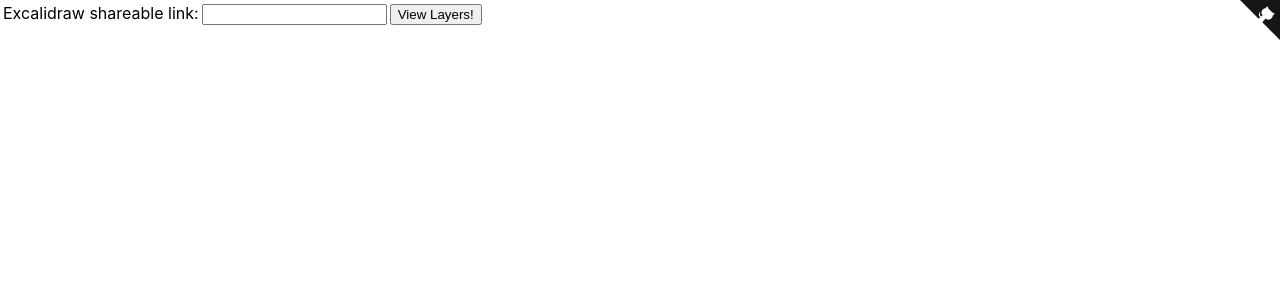
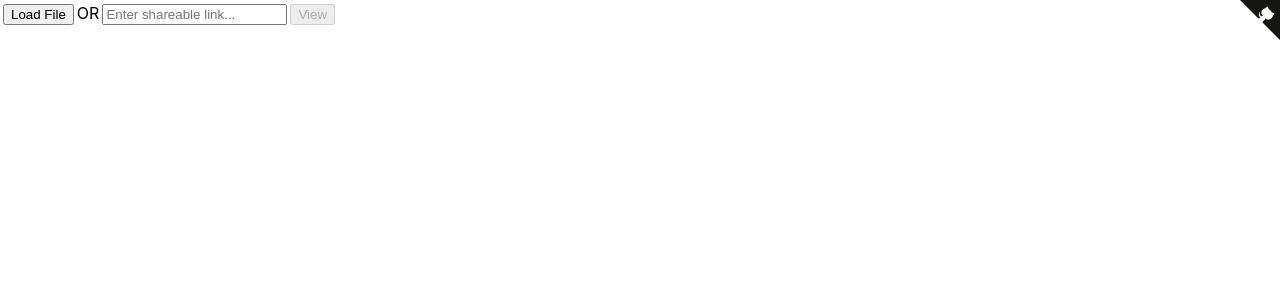
Before and after one commit to dai-shi/excalidraw-layers, a React (Create React App) app: page / in a window 1280 px wide. Shown: the top 300 px of the page. Built offline with nearby package versions, Linux system fonts and the light colour scheme; the HTML template or start-up script is replaced by a standard one.

Commit message:
open load file

```diff
--- a/src/App.tsx
+++ b/src/App.tsx
@@ -6,13 +6,13 @@ import Viewer from "./Viewer";
 import { useLoadElements } from "./useLoadElements";
 
 const App: React.FC = () => {
-  const { loading, elements } = useLoadElements();
+  const { loading, elements, loadData } = useLoadElements();
   if (loading) {
     return <div>Loading...</div>;
   }
   return (
     <div className="App">
-      <Toolbar />
+      <Toolbar elements={elements} loadData={loadData} />
       {elements && <Viewer elements={elements} />}
     </div>
   );
--- a/src/Toolbar.css
+++ b/src/Toolbar.css
@@ -1,14 +1,16 @@
 .Toolbar {
+  margin: 3px;
 }
 
 .Toolbar form {
-  margin: 3px;
+  display: inline;
 }
 
 .Toolbar input {
   margin-left: 3px;
+  margin-right: 3px;
 }
 
 .Toolbar button {
-  margin-left: 3px;
+  margin-right: 3px;
 }
--- a/src/Toolbar.tsx
+++ b/src/Toolbar.tsx
@@ -1,11 +1,19 @@
 import React, { useEffect, useState } from "react";
 
 import "./Toolbar.css";
+import { ExcalidrawElement, NonDeletedExcalidrawElement } from "./excalidraw/src/element/types";
+import { loadFromJSON } from "./excalidraw/src/data/json";
 
-type Props = {};
+const linkRegex = /#json=([0-9]+),?([a-zA-Z0-9_-]*)/;
 
-const Toolbar: React.FC<Props> = () => {
+type Props = {
+  elements: NonDeletedExcalidrawElement[];
+  loadData: (data: { elements: readonly ExcalidrawElement[] }) => void;
+};
+
+const Toolbar: React.FC<Props> = ({ elements, loadData }) => {
   const [showToolbar, setShowToolbar] = useState(false);
+  const [link, setLink] = useState("");
 
   useEffect(() => {
     const hash = window.location.hash.slice(1);
@@ -19,11 +27,14 @@ const Toolbar: React.FC<Props> = () => {
     return null;
   }
 
+  const loadFile = async () => {
+    const data = await loadFromJSON();
+    loadData(data);
+  };
+
   const loadLink = (event: React.FormEvent<HTMLFormElement>) => {
     event.preventDefault();
-    const match = /#json=([0-9]+),?([a-zA-Z0-9_-]*)/.exec(
-      (event.target as any).link.value /* FIXME no-any */
-    );
+    const match = linkRegex.exec(link);
     if (!match) {
       window.alert("Invalid link");
       return;
@@ -34,12 +45,19 @@ const Toolbar: React.FC<Props> = () => {
 
   return (
     <div className="Toolbar">
+      <button type="button" onClick={loadFile} disabled={!!elements}>
+        Load File
+      </button>
+      <span>OR</span>
       <form onSubmit={loadLink}>
-        <label>
-          Excalidraw shareable link:
-          <input name="link" />
-        </label>
-        <button type="submit">View Layers!</button>
+        <input
+          placeholder="Enter shareable link..."
+          value={link}
+          onChange={(e) => setLink(e.target.value)}
+        />
+        <button type="submit" disabled={!linkRegex.test(link)}>
+          View
+        </button>
       </form>
     </div>
   );
--- a/src/useLoadElements.ts
+++ b/src/useLoadElements.ts
@@ -1,14 +1,19 @@
-import { useEffect, useState } from "react";
+import { useCallback, useEffect, useState } from "react";
 
 import { importFromBackend } from "./excalidraw/src/data";
 import { getNonDeletedElements } from "./excalidraw/src/element";
-import { NonDeletedExcalidrawElement } from "./excalidraw/src/element/types";
+import { ExcalidrawElement, NonDeletedExcalidrawElement } from "./excalidraw/src/element/types";
 
 export const useLoadElements = () => {
   const [loading, setLoading] = useState(true);
   const [elements, setElements] = useState<
     readonly NonDeletedExcalidrawElement[]
   >();
+
+  const loadData = useCallback(
+    (data: { elements: readonly ExcalidrawElement[] }) => {
+      setElements(getNonDeletedElements(data.elements));
+    },[]);
 
   useEffect(() => {
     (async () => {
@@ -20,11 +25,11 @@ export const useLoadElements = () => {
       if (match) {
         const [, id, key] = match;
         const data = await importFromBackend(id, key);
-        setElements(getNonDeletedElements(data.elements));
+        loadData(data);
       }
       setLoading(false);
     })();
-  }, []);
+  }, [loadData]);
 
-  return { loading, elements };
+  return { loading, elements, loadData };
 };
```
